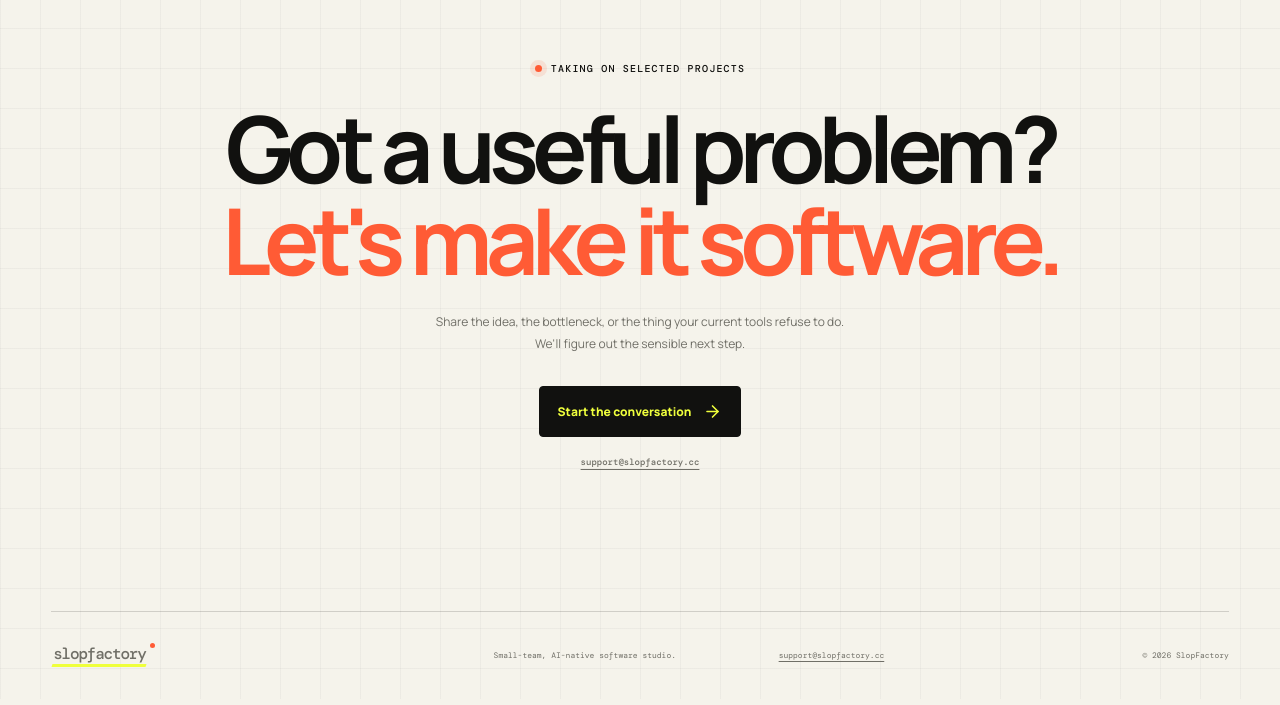
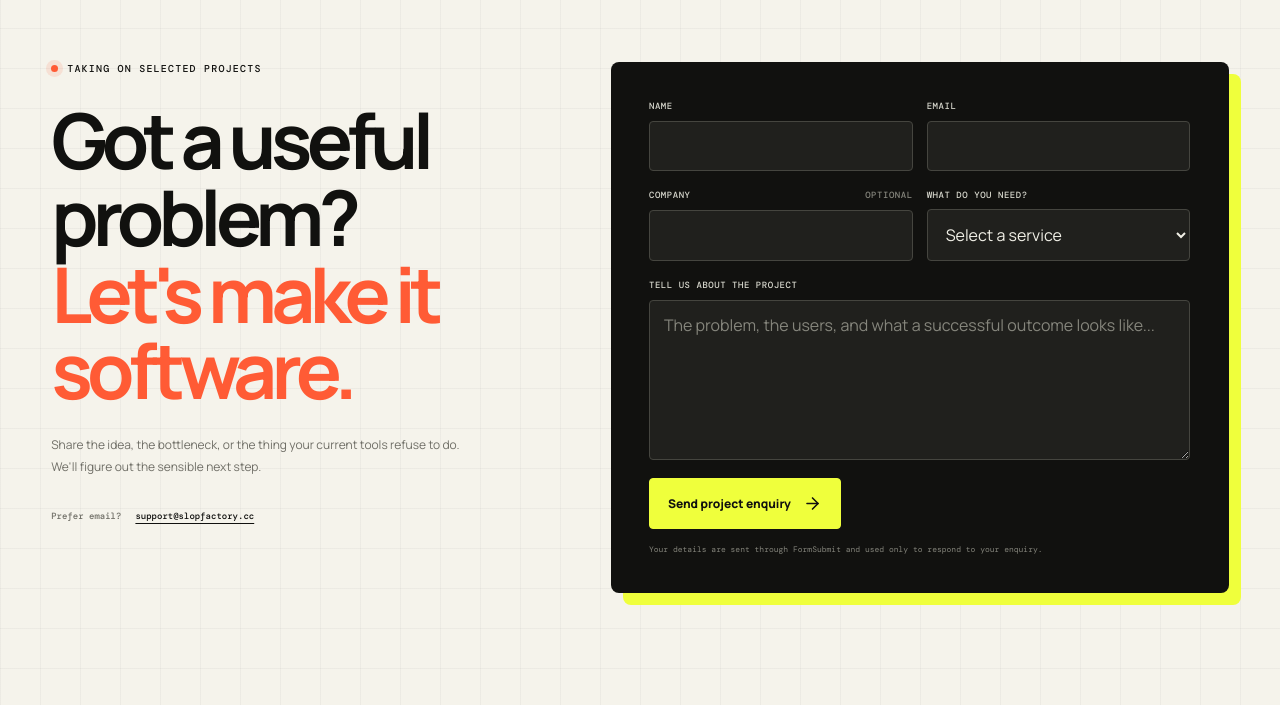
Before and after one commit to JadenChun/slopfactory-website, a React (Vite) app: page / in a window 1280 px wide. Shown: the part 3292-3997 px from the top of the page. Built offline with nearby package versions, Linux system fonts and the light colour scheme; a web font is replaced by a local one.

Commit message:
Add reliable project enquiry flow

```diff
--- a/src/App.jsx
+++ b/src/App.jsx
@@ -140,6 +140,122 @@ function HeroVisual() {
   );
 }
 
+function ContactForm() {
+  const [status, setStatus] = useState("idle");
+  const [message, setMessage] = useState("");
+
+  async function handleSubmit(event) {
+    event.preventDefault();
+    setStatus("submitting");
+    setMessage("");
+
+    const form = event.currentTarget;
+    const data = new FormData(form);
+
+    try {
+      const response = await fetch(siteConfig.formEndpoint, {
+        method: "POST",
+        body: data,
+        headers: { Accept: "application/json" },
+      });
+      const result = await response.json();
+
+      if (!response.ok || result.success === false) {
+        throw new Error(result.message || "Unable to send the enquiry.");
+      }
+
+      form.reset();
+      setStatus("success");
+      setMessage("Thanks. Your project enquiry has been sent.");
+    } catch {
+      setStatus("error");
+      setMessage(
+        "The form could not send right now. Please email us directly instead.",
+      );
+    }
+  }
+
+  return (
+    <form
+      className="contact-form"
+      action={siteConfig.formAction}
+      method="POST"
+      onSubmit={handleSubmit}
+    >
+      <input
+        name="_subject"
+        type="hidden"
+        defaultValue="New project enquiry from SlopFactory website"
+      />
+      <input name="_template" type="hidden" defaultValue="table" />
+      <input name="_captcha" type="hidden" defaultValue="false" />
+      <input
+        className="form-honeypot"
+        name="_honey"
+        type="text"
+        tabIndex={-1}
+        autoComplete="off"
+        aria-hidden="true"
+      />
+      <div className="form-row">
+        <label>
+          <span>Name</span>
+          <input name="name" type="text" autoComplete="name" required />
+        </label>
+        <label>
+          <span>Email</span>
+          <input name="email" type="email" autoComplete="email" required />
+        </label>
+      </div>
+      <div className="form-row">
+        <label>
+          <span>Company <small>Optional</small></span>
+          <input name="company" type="text" autoComplete="organization" />
+        </label>
+        <label>
+          <span>What do you need?</span>
+          <select name="service" defaultValue="" required>
+            <option value="" disabled>
+              Select a service
+            </option>
+            <option>Web system</option>
+            <option>Mobile product</option>
+            <option>AI or LLM implementation</option>
+            <option>Third-party integration</option>
+            <option>Something else</option>
+          </select>
+        </label>
+      </div>
+      <label>
+        <span>Tell us about the project</span>
+        <textarea
+          name="message"
+          rows="6"
+          placeholder="The problem, the users, and what a successful outcome looks like..."
+          required
+        />
+      </label>
+      <div className="form-submit">
+        <button
+          className="button button-dark"
+          type="submit"
+          disabled={status === "submitting"}
+        >
+          {status === "submitting" ? "Sending..." : "Send project enquiry"}
+          <ArrowRight size={19} />
+        </button>
+        <p className={`form-status ${status}`} aria-live="polite">
+          {message}
+        </p>
+      </div>
+      <p className="form-privacy">
+        Your details are sent through FormSubmit and used only to respond to
+        your enquiry.
+      </p>
+    </form>
+  );
+}
+
 function App() {
   return (
     <>
@@ -228,7 +344,9 @@ function App() {
                       </li>
                     ))}
                   </ul>
-                  <ArrowDownRight className="card-arrow" size={23} />
+                  <a className="card-link" href="#contact">
+                    Discuss this service <ArrowDownRight size={17} />
+                  </a>
                 </article>
               );
             })}
@@ -313,6 +431,8 @@ function App() {
         </section>
 
         <section className="contact section-shell" id="contact">
+          <div className="contact-grid">
+            <div className="contact-copy">
               <div className="contact-label">
                 <span className="status-dot" /> {siteConfig.status}
               </div>
@@ -325,19 +445,22 @@ function App() {
                 Share the idea, the bottleneck, or the thing your current tools
                 refuse to do. We&apos;ll figure out the sensible next step.
               </p>
-          <a className="button button-dark" href={siteConfig.contactHref}>
-            Start the conversation <ArrowRight size={19} />
-          </a>
-          <a className="contact-email" href={siteConfig.contactHref}>
+              <div className="direct-contact">
+                <span>Prefer email?</span>
+                <a href={siteConfig.directEmailHref}>
                   {siteConfig.contactEmail}
                 </a>
+              </div>
+            </div>
+            <ContactForm />
+          </div>
         </section>
       </main>
 
       <footer>
         <Logo />
         <p>Small-team, AI-native software studio.</p>
-        <a href={siteConfig.contactHref}>{siteConfig.contactEmail}</a>
+        <a href={siteConfig.directEmailHref}>{siteConfig.contactEmail}</a>
         <span>&copy; {new Date().getFullYear()} SlopFactory</span>
       </footer>
     </>
--- a/src/siteConfig.js
+++ b/src/siteConfig.js
@@ -1,6 +1,9 @@
 export const siteConfig = {
   contactEmail: "support@slopfactory.cc",
-  contactHref:
+  contactHref: "#contact",
+  directEmailHref:
     "mailto:support@slopfactory.cc?subject=Project%20enquiry%20for%20SlopFactory",
+  formAction: "https://formsubmit.co/support@slopfactory.cc",
+  formEndpoint: "https://formsubmit.co/ajax/support@slopfactory.cc",
   status: "Taking on selected projects",
 };
--- a/src/styles.css
+++ b/src/styles.css
@@ -38,7 +38,10 @@ body {
 }
 
 button,
-a {
+a,
+input,
+select,
+textarea {
   font: inherit;
 }
 
@@ -274,6 +277,13 @@ h1 span::after {
 .button:hover {
   transform: translate(-3px, -3px);
   box-shadow: 5px 5px 0 var(--ink);
+}
+
+.button:disabled {
+  cursor: wait;
+  opacity: 0.65;
+  transform: none;
+  box-shadow: none;
 }
 
 .button-primary {
@@ -585,10 +595,21 @@ h1 span::after {
   gap: 7px;
 }
 
-.card-arrow {
+.card-link {
   position: absolute;
   right: 23px;
   bottom: 24px;
+  display: inline-flex;
+  align-items: center;
+  gap: 7px;
+  padding-bottom: 3px;
+  border-bottom: 1px solid currentColor;
+  font: 500 9px/1.4 var(--mono);
+  transition: color 180ms ease;
+}
+
+.card-link:hover {
+  color: var(--orange);
 }
 
 .approach {
@@ -778,25 +799,27 @@ h1 span::after {
 
 .contact {
   padding-block: clamp(100px, 11vw, 200px);
-  text-align: center;
 }
 
-.contact-label {
-  justify-content: center;
+.contact-grid {
+  display: grid;
+  grid-template-columns: minmax(0, 0.85fr) minmax(420px, 1.15fr);
+  gap: clamp(55px, 8vw, 150px);
+  align-items: start;
 }
 
 .contact h2 {
   margin-bottom: 25px;
-  font-size: clamp(54px, 7.2vw, 132px);
+  font-size: clamp(52px, 6vw, 110px);
 }
 
 .contact h2 span {
   color: var(--orange);
 }
 
-.contact > p {
+.contact-copy > p {
   max-width: 58ch;
-  margin: 0 auto 32px;
+  margin-bottom: 32px;
   color: var(--muted);
   font-size: clamp(12px, 0.9vw, 16px);
   line-height: 1.8;
@@ -807,13 +830,130 @@ h1 span::after {
   background: var(--ink);
 }
 
-.contact-email {
-  display: block;
-  margin: 18px auto 0;
+.direct-contact {
+  display: flex;
+  flex-wrap: wrap;
+  gap: 8px 14px;
+  align-items: center;
   color: var(--muted);
   font: 500 9px/1.6 var(--mono);
+}
+
+.direct-contact a {
+  color: var(--ink);
   text-decoration: underline;
   text-underline-offset: 4px;
+}
+
+.contact-form {
+  display: grid;
+  gap: 18px;
+  padding: clamp(24px, 3vw, 48px);
+  color: #f0efe6;
+  background: var(--ink);
+  border-radius: 8px;
+  box-shadow: 12px 12px 0 var(--acid);
+}
+
+.form-honeypot {
+  display: none;
+}
+
+.form-row {
+  display: grid;
+  grid-template-columns: repeat(2, minmax(0, 1fr));
+  gap: 14px;
+}
+
+.contact-form label {
+  display: grid;
+  gap: 8px;
+}
+
+.contact-form label > span {
+  display: flex;
+  justify-content: space-between;
+  color: #d7d7cd;
+  font: 500 9px/1.4 var(--mono);
+  letter-spacing: 0.06em;
+  text-transform: uppercase;
+}
+
+.contact-form label small {
+  color: #85857c;
+  font: inherit;
+}
+
+.contact-form input,
+.contact-form select,
+.contact-form textarea {
+  width: 100%;
+  padding: 13px 14px;
+  color: #f0efe6;
+  background: #20201d;
+  border: 1px solid #45453f;
+  border-radius: 4px;
+  outline: none;
+  transition:
+    border-color 180ms ease,
+    box-shadow 180ms ease;
+}
+
+.contact-form select {
+  color-scheme: dark;
+}
+
+.contact-form textarea {
+  min-height: 140px;
+  resize: vertical;
+}
+
+.contact-form input:focus,
+.contact-form select:focus,
+.contact-form textarea:focus {
+  border-color: var(--acid);
+  box-shadow: 0 0 0 3px rgba(239, 255, 60, 0.14);
+}
+
+.contact-form textarea::placeholder {
+  color: #85857c;
+}
+
+.form-submit {
+  display: flex;
+  flex-wrap: wrap;
+  gap: 15px 20px;
+  align-items: center;
+}
+
+.contact-form .button-dark {
+  color: var(--ink);
+  background: var(--acid);
+  border-color: var(--acid);
+}
+
+.contact-form .button-dark:hover {
+  box-shadow: 5px 5px 0 var(--orange);
+}
+
+.form-status {
+  margin: 0;
+  color: #aaa99f;
+  font: 400 9px/1.5 var(--mono);
+}
+
+.form-status.success {
+  color: var(--acid);
+}
+
+.form-status.error {
+  color: #ff8b70;
+}
+
+.form-privacy {
+  margin: -4px 0 0;
+  color: #85857c;
+  font: 400 8px/1.5 var(--mono);
 }
 
 footer {
@@ -886,8 +1026,13 @@ footer > span {
 
 @media (max-width: 900px) {
   .approach-inner,
-  .lab-card {
+  .lab-card,
+  .contact-grid {
     grid-template-columns: 1fr;
+  }
+
+  .contact-copy {
+    max-width: 760px;
   }
 
   .card-top {
@@ -1038,6 +1183,24 @@ footer > span {
     box-shadow: 7px 7px 0 var(--ink);
   }
 
+  .contact-form {
+    padding: 25px 18px;
+    box-shadow: 7px 7px 0 var(--acid);
+  }
+
+  .form-row {
+    grid-template-columns: 1fr;
+  }
+
+  .form-submit {
+    align-items: stretch;
+    flex-direction: column;
+  }
+
+  .form-submit .button {
+    width: 100%;
+  }
+
   footer {
     grid-template-columns: 1fr;
     gap: 12px;
```
Also changed, not shown: 1 other file (tests, documents, lock files or other folders). Lines whose indentation alone changed are shown as unchanged.
